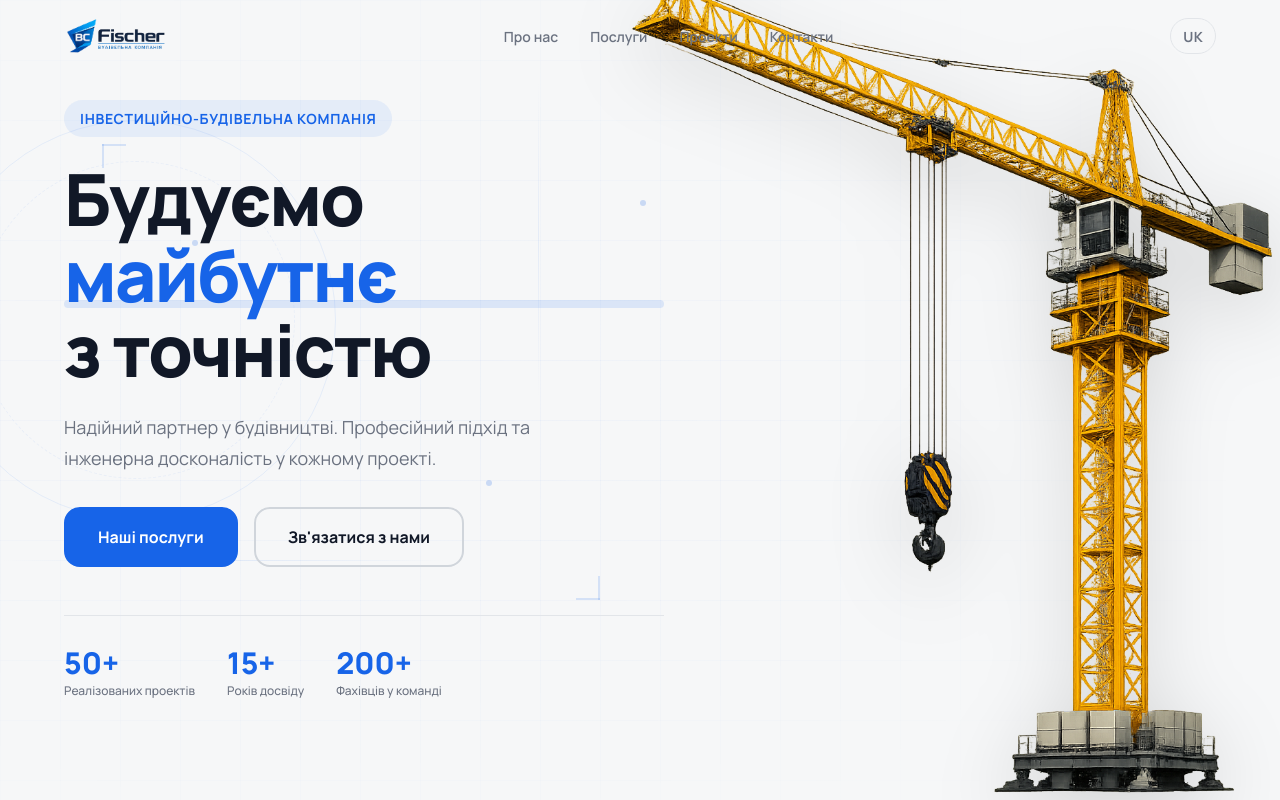
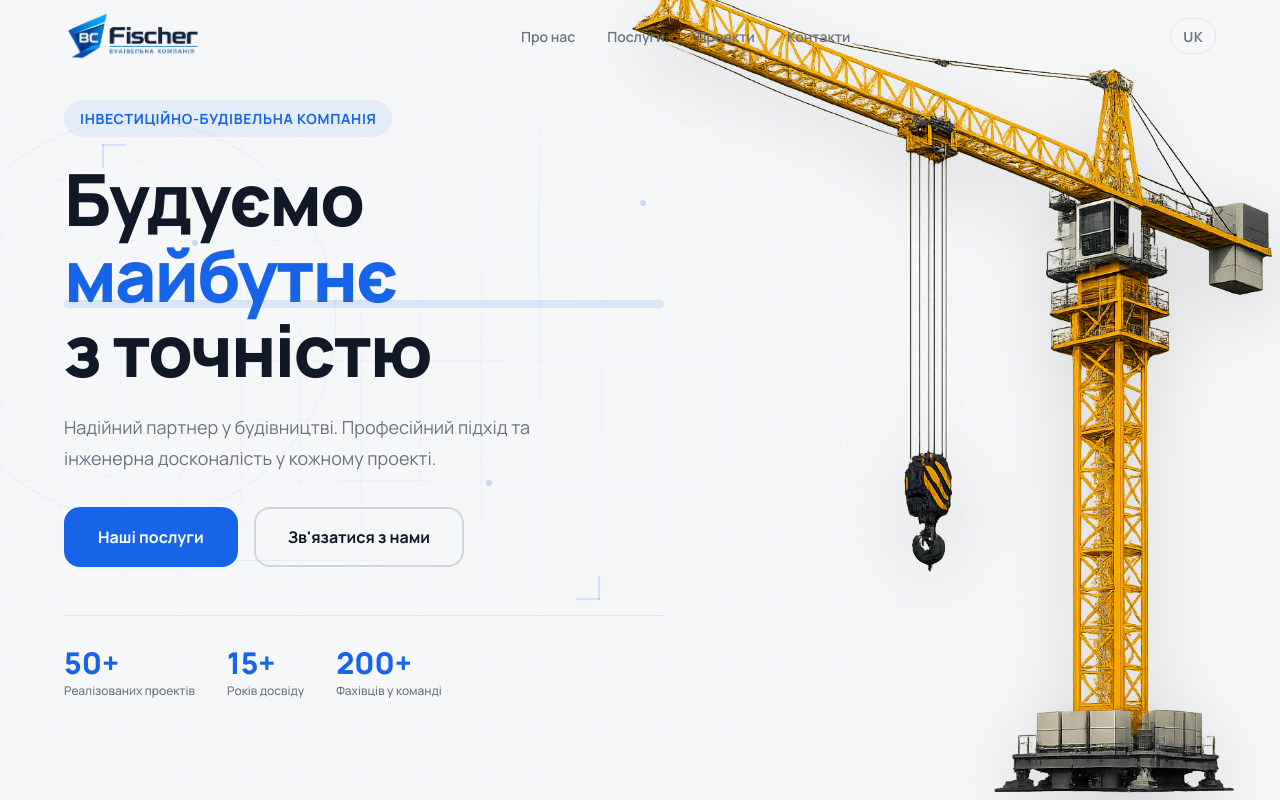
Before and after one commit to Greenfield-Taster/bc-fischer, a React (Vite) app: page / in a window 1280 px wide. Shown: the top 800 px of the page. Built offline with nearby package versions, Linux system fonts and the light colour scheme.

Commit message:
Increase header logo size for better visibility

```diff
--- a/src/components/Header/Header.scss
+++ b/src/components/Header/Header.scss
@@ -40,12 +40,12 @@ $header-height-mobile: 60px;
   }
 
   &__logo-img {
-    height: 36px;
+    height: 48px;
     width: auto;
     display: block;
 
     @media (max-width: v.$breakpoint-sm) {
-      height: 30px;
+      height: 38px;
     }
   }
 
```
